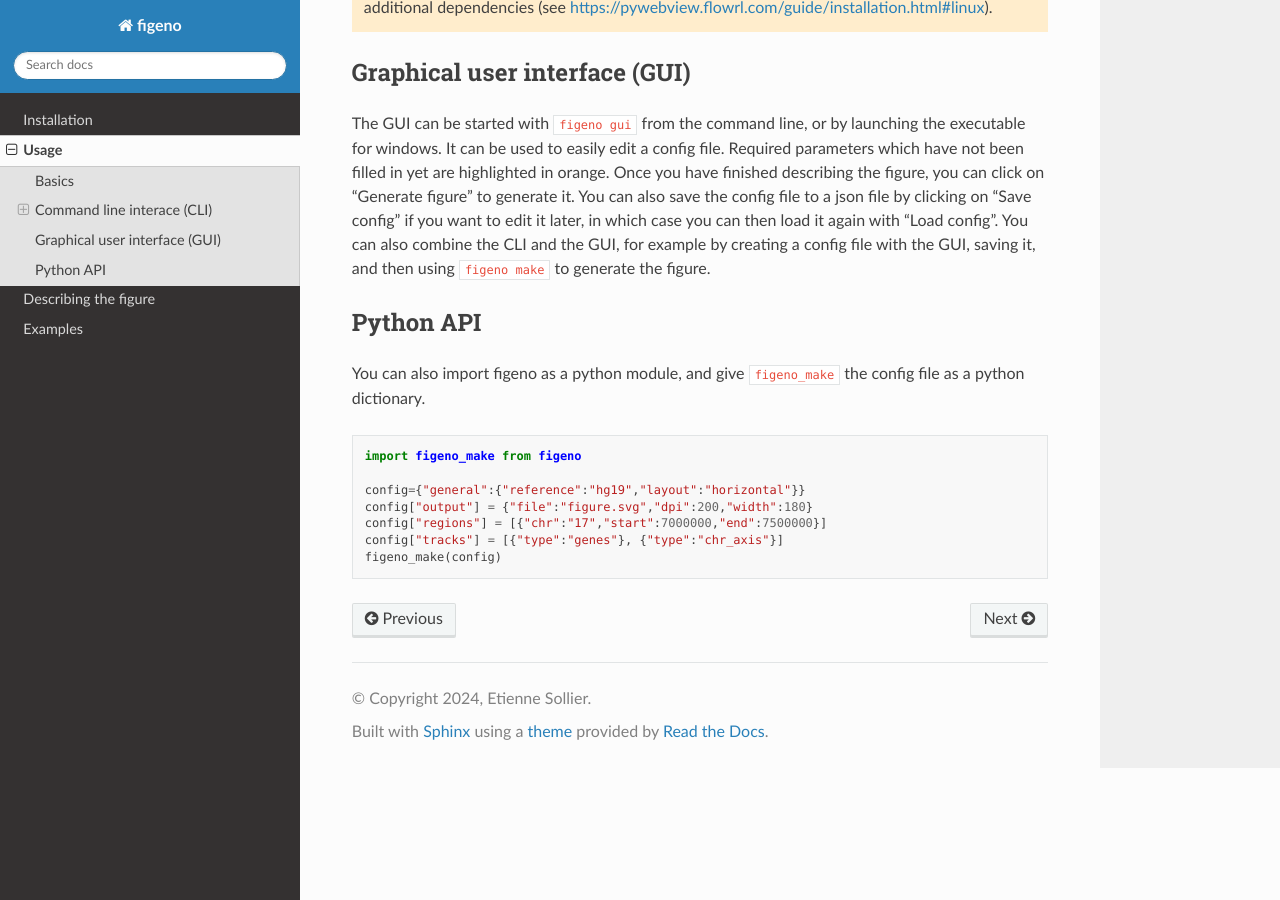
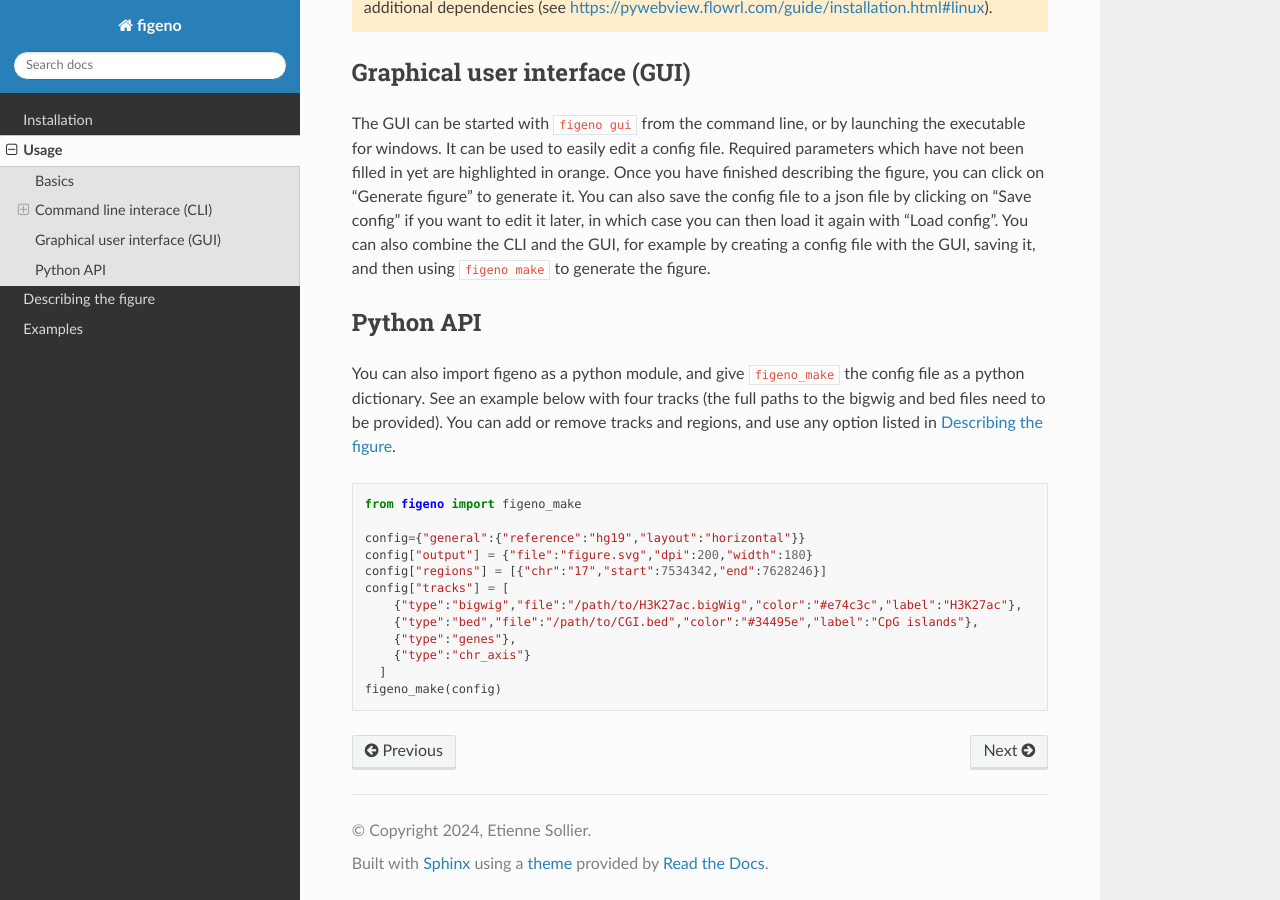
Before and after one commit to CompEpigen/figeno, a Sphinx documentation site: the page built from docs/content/usage.rst, in a window 1280 px wide and 900 px high, scrolled down 1903 px. Built offline with Sphinx 7.4.7 and the Read the Docs theme 2.0.0, drawn with Linux system fonts in a browser that asks for light colours; some of the changed text lies outside the part shown.

Commit message:
update docs

```diff
--- a/docs/content/installation.rst
+++ b/docs/content/installation.rst
@@ -11,6 +11,10 @@ In an environment with python>=3.7:
 .. code:: bash
 
 	pip install figeno
+
+.. warning::
+
+  If pip fails to install pysam, try installing it through conda: ``conda install pysam -c bioconda``
 
 
 Windows
--- a/docs/content/usage.rst
+++ b/docs/content/usage.rst
@@ -85,15 +85,20 @@ The GUI can be started with ``figeno gui`` from the command line, or by launchin
 Python API
 -----------
 
-You can also import figeno as a python module, and give ``figeno_make`` the config file as a python dictionary.
+You can also import figeno as a python module, and give ``figeno_make`` the config file as a python dictionary. See an example below with four tracks (the full paths to the bigwig and bed files need to be provided). You can add or remove tracks and regions, and use any option listed in :ref:`Describing the figure`.
 
 
 .. code:: python
 
-  import figeno_make from figeno
+  from figeno import figeno_make
 
   config={"general":{"reference":"hg19","layout":"horizontal"}}
   config["output"] = {"file":"figure.svg","dpi":200,"width":180}
-  config["regions"] = [{"chr":"17","start":7000000,"end":7500000}]
-  config["tracks"] = [{"type":"genes"}, {"type":"chr_axis"}]
+  config["regions"] = [{"chr":"17","start":7534342,"end":7628246}]
+  config["tracks"] = [
+      {"type":"bigwig","file":"/path/to/H3K27ac.bigWig","color":"#e74c3c","label":"H3K27ac"},
+      {"type":"bed","file":"/path/to/CGI.bed","color":"#34495e","label":"CpG islands"},
+      {"type":"genes"},
+      {"type":"chr_axis"}
+    ]
   figeno_make(config)
```
Also changed, not shown: other parts of docs/content/usage.rst (+2 -2 lines), docs/content/examples.rst (+6 -6 lines).
